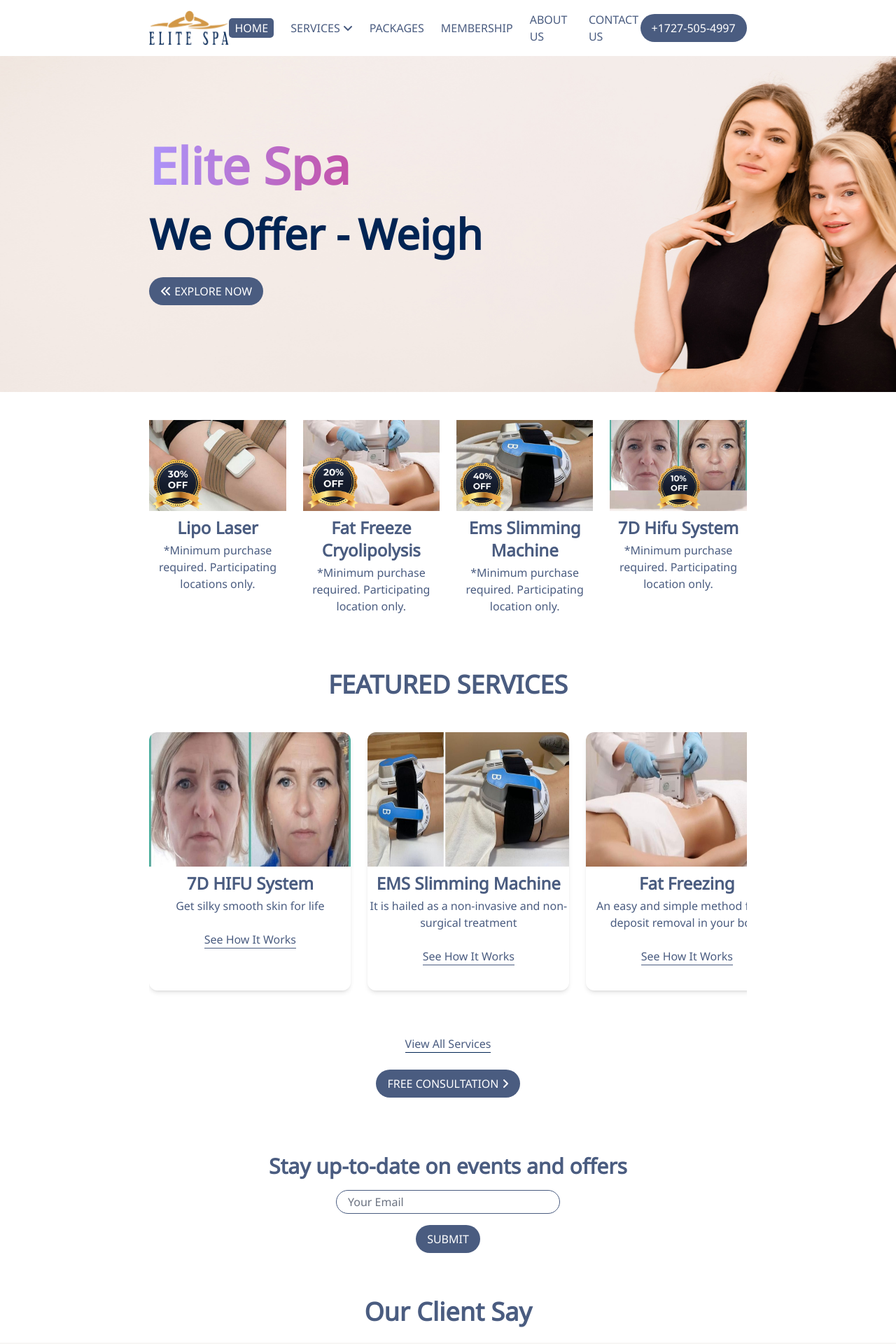
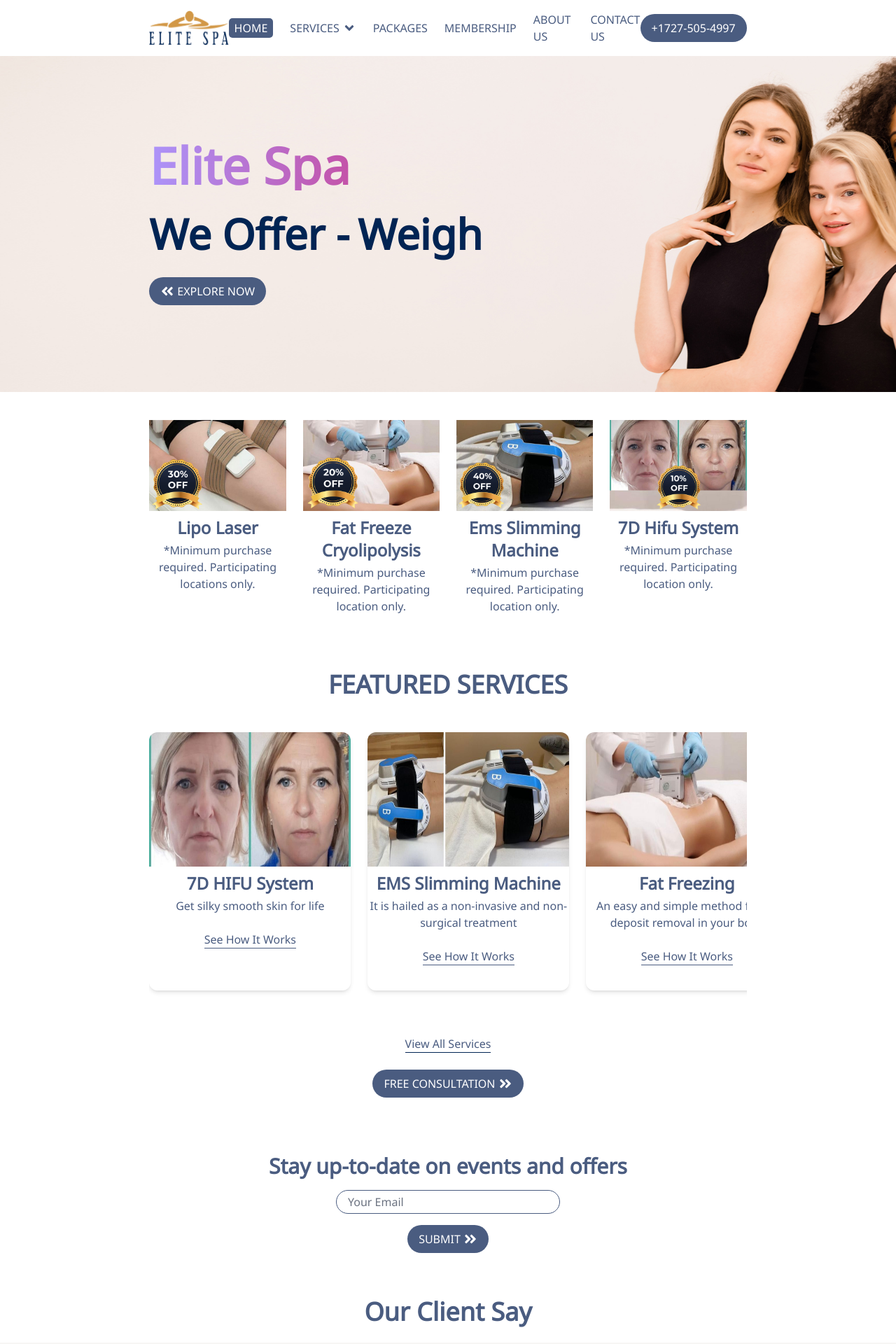
Before and after one commit to nuruzaman-milon/elite-spa, a Next.js app: page / in a window 1280 px wide. Shown: the top 1920 px of the page at 70% size. Built offline with nearby package versions, Linux system fonts and the light colour scheme.

Commit message:
icon issue solve & implement react icons instead on font awesome

```diff
--- a/components/ButtonWithAngle.js
+++ b/components/ButtonWithAngle.js
@@ -1,12 +1,9 @@
-import { faAngleRight } from "@fortawesome/free-solid-svg-icons";
-import { FontAwesomeIcon } from "@fortawesome/react-fontawesome";
-import React from "react";
+import { FaAngleDoubleRight } from "react-icons/fa";
 
 const ButtonWithAngle = ({ name }) => {
   return (
-    <button className="text-color-cus w-max bg-primary-color text-white rounded-full uppercase py-2 px-4 hover:bg-dark-color transition-colors duration-500 ease-in-out ">
-      {name}
-      <FontAwesomeIcon className="ml-1 font-bold" icon={faAngleRight} />
+    <button className="text-color-cus w-max bg-primary-color text-white rounded-full uppercase py-2 px-4 hover:bg-dark-color transition-colors duration-500 ease-in-out flex items-center">
+      {name} <FaAngleDoubleRight size={20} className="ml-1" />
     </button>
   );
 };
--- a/components/Navbar.js
+++ b/components/Navbar.js
@@ -1,15 +1,10 @@
-import {
-  faAngleDown,
-  faAngleUp,
-  faBars,
-  faXmark,
-} from "@fortawesome/free-solid-svg-icons";
-import { FontAwesomeIcon } from "@fortawesome/react-fontawesome";
 import Link from "next/link";
 import React, { useState } from "react";
 import Button from "./Button";
 import Image from "next/image";
 import { useRouter } from "next/router";
+import { FaAngleDown, FaAngleUp, FaBars } from "react-icons/fa";
+import { FaTimes } from "react-icons/fa";
 
 const Navbar = () => {
   // const [cross, setCross] = useState(false);
@@ -46,8 +41,8 @@ const Navbar = () => {
             onClick={() => handleToogle()}
             className="text-3xl font-bold flex lg:hidden"
           >
-            {toogle === false && <FontAwesomeIcon icon={faBars} />}
-            {toogle && <FontAwesomeIcon className="text-4xl" icon={faXmark} />}
+            {toogle === false && <FaBars size={20} />}
+            {toogle && <FaTimes size={20} />}
           </button>
           {toogle && (
             <div className="block lg:hidden w-full origin-top absolute top-20 shadow-lg bg-white ring-1 ring-black ring-opacity-5 divide-y divide-gray-100 focus:outline-none">
@@ -59,10 +54,8 @@ const Navbar = () => {
                 onClick={() => handleDropdownToogle()}
               >
                 SERVICES
-                {dropdownToogle === false && (
-                  <FontAwesomeIcon icon={faAngleDown} />
-                )}
-                {dropdownToogle && <FontAwesomeIcon icon={faAngleUp} />}
+                {dropdownToogle === false && <FaAngleDown size={20} />}
+                {dropdownToogle && <FaAngleUp size={20} />}
               </li>
               {/* dropdown menu for services  */}
               {dropdownToogle && (
@@ -129,8 +122,6 @@ const Navbar = () => {
             ${isActiveForNested ? "active text-color-cus" : ""}
 
            `}
-            // onClick={() => handleToogle()}
-            // onMouseEnter={() => handleToogle(true)}
           >
             SERVICES
             <div className="pt-[2rem]  hidden  absolute left-0 top-5 group-hover:block z-10">
@@ -156,14 +147,8 @@ const Navbar = () => {
                 </li>
               </ul>
             </div>
-            <FontAwesomeIcon
-              className=" group-hover:hidden"
-              icon={faAngleDown}
-            />
-            <FontAwesomeIcon
-              className="hidden group-hover:block"
-              icon={faAngleUp}
-            />
+            <FaAngleDown className="group-hover:hidden" size={20} />
+            <FaAngleUp className="hidden group-hover:block" size={20} />
           </li>
 
           {/* dropdown menu for services  */}
--- a/components/ScrollTopButton.js
+++ b/components/ScrollTopButton.js
@@ -20,7 +20,7 @@ const ScrollTopButton = () => {
 
   return (
     <div
-      className={`hidden lg:block text-black fixed cursor-pointer bottom-8 right-8 p-3 rounded-full ${
+      className={`block text-black fixed cursor-pointer bottom-8 right-8 p-3 rounded-full ${
         showButton ? "opacity-100" : "opacity-0"
       } transition-opacity`}
       onClick={handleClick}
@@ -29,19 +29,6 @@ const ScrollTopButton = () => {
         <FaArrowUp className="text-gray-600 text-sm" />
       </div>
     </div>
-    // <>
-
-    //   {showButton && (
-    //     <div
-    //       onClick={handleClick}
-    //       className="text-black fixed cursor-pointer bottom-8 p-3 rounded-full"
-    //     >
-    //       <div className="p-2 border-2 border-gray-400 rounded-full bg-white">
-    //         <FaArrowUp className="text-gray-600 text-sm" />
-    //       </div>
-    //     </div>
-    //   )}
-    // </>
   );
 };
 
--- a/package.json
+++ b/package.json
@@ -10,10 +10,6 @@
     "lint": "next lint"
   },
   "dependencies": {
-    "@fortawesome/fontawesome-svg-core": "^6.4.0",
-    "@fortawesome/free-regular-svg-icons": "^6.4.0",
-    "@fortawesome/free-solid-svg-icons": "^6.4.0",
-    "@fortawesome/react-fontawesome": "^0.2.0",
     "aos": "^2.3.4",
     "autoprefixer": "10.4.14",
     "emailjs-com": "^3.2.0",
--- a/pages/index.jsx
+++ b/pages/index.jsx
@@ -1,14 +1,12 @@
-import Button from "@/components/Button";
 import ButtonUnderline from "@/components/ButtonUnderline";
 import ButtonWithAngle from "@/components/ButtonWithAngle";
 import Layout from "@/components/Layout";
-import { faAnglesLeft } from "@fortawesome/free-solid-svg-icons";
-import { FontAwesomeIcon } from "@fortawesome/react-fontawesome";
 import { Carousel } from "flowbite-react";
 import Image from "next/image";
 import Link from "next/link";
 import Typewriter from "typewriter-effect";
 import Head from "next/head";
+import { FaAngleDoubleLeft } from "react-icons/fa";
 
 const index = () => {
   return (
@@ -53,8 +51,8 @@ const index = () => {
                 </h2>
               </div>
               <Link href="/shop-service">
-                <button className="w-max bg-primary-color text-white rounded-full uppercase py-2 px-4 hover:bg-dark-color transition-colors duration-500 ease-in-out text-color-cus">
-                  <FontAwesomeIcon className="mr-1" icon={faAnglesLeft} />
+                <button className="w-max bg-primary-color text-white rounded-full uppercase py-2 px-4 hover:bg-dark-color transition-colors duration-500 ease-in-out text-color-cus flex items-center">
+                  <FaAngleDoubleLeft size={20} className="mr-1" />
                   EXPLORE NOW
                 </button>
               </Link>
@@ -344,7 +342,7 @@ const index = () => {
             placeholder="Your Email"
             required
           />
-          <Button name="submit" />
+          <ButtonWithAngle name="submit"></ButtonWithAngle>
         </div>
 
         {/* carosel */}
```
Also changed, not shown: pages/_app.js (+0 -18 lines), 1 other file (tests, documents, lock files or other folders).
